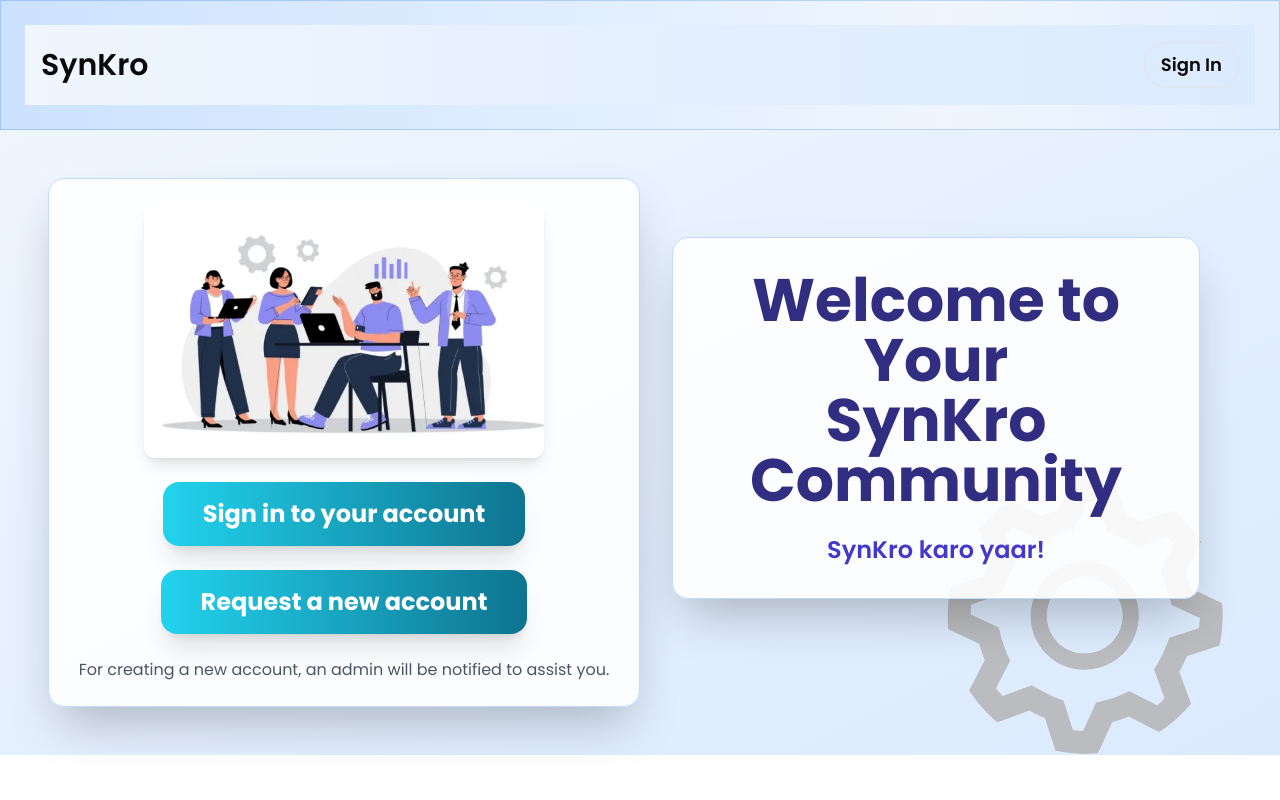
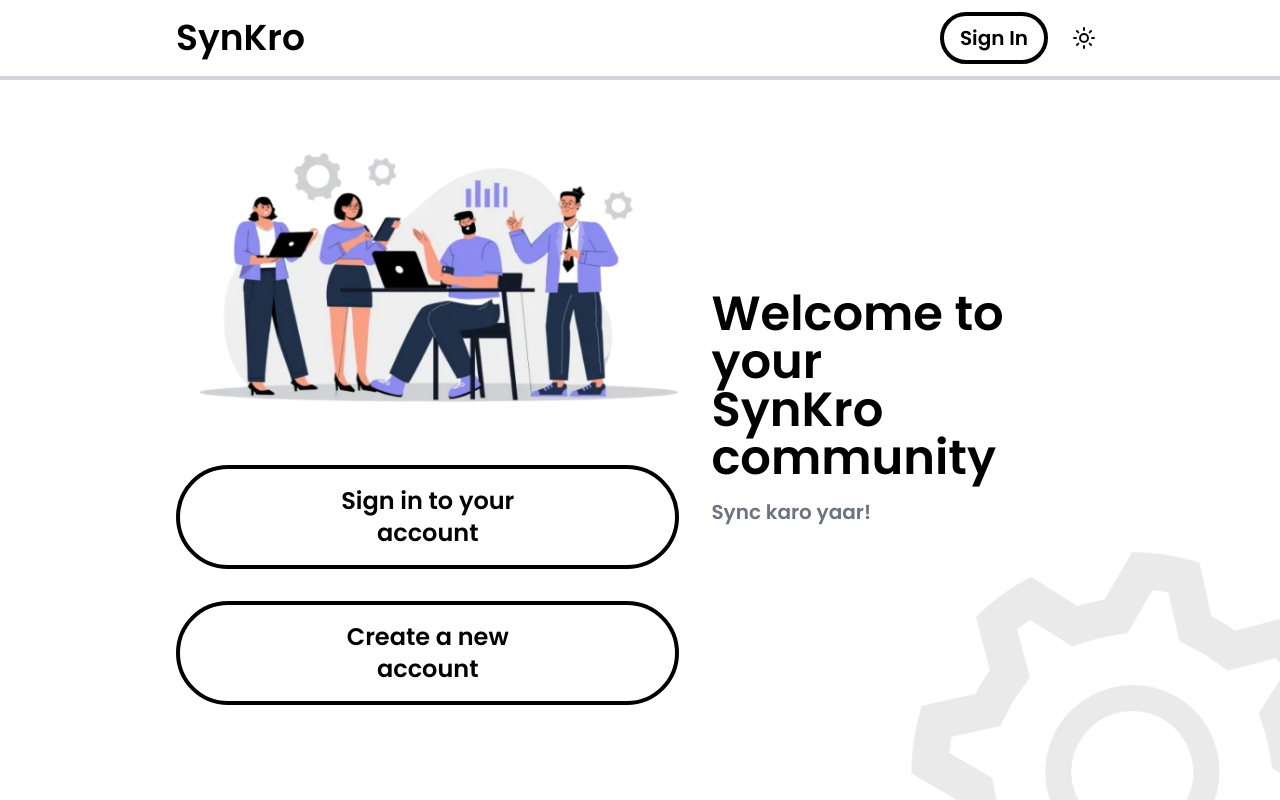
Before and after one commit to PranayVasoya/SynKro, a Next.js app: page / in a window 1280 px wide. Built offline with nearby package versions, Linux system fonts and the light colour scheme.

Commit message:
Home Page redesigned + bug fixes

```diff
--- a/src/app/leaderboard/page.tsx
+++ b/src/app/leaderboard/page.tsx
@@ -84,7 +84,7 @@ const Leaderboard = () => {
             initial={{ opacity: 0 }}
             animate={{ opacity: 1 }}
             transition={{ duration: 0.5 }}
-            className="mb-10 grid grid-cols-3 gap-6"
+            className="mb-10 grid grid-rows-3 gap-6"
           >
             {topThree.map((user, index) => (
               <motion.div
--- a/src/app/page.tsx
+++ b/src/app/page.tsx
@@ -1,144 +1,71 @@
 "use client";
 
+import Navbar from "@components/Navbar";
 import Image from "next/image";
-import Link from 'next/link';
-import Navbar from "@components/Navbar";
+import Link from "next/link";
 import { motion } from "framer-motion";
 
 export default function Home() {
   return (
-    <div className="flex flex-col items-center w-full min-h-screen overflow-hidden bg-white">
-      {/* Top Section with Navbar */}
-      <motion.div
-        initial={{ opacity: 0, y: -50 }}
-        animate={{ opacity: 1, y: 0, backgroundPosition: "200% 0" }}
-        transition={{
-          opacity: { duration: 0.7 },
-          y: { duration: 0.7 },
-          backgroundPosition: { duration: 4, repeat: Infinity, repeatType: "reverse", ease: "linear" }
-        }}
-        className="w-full p-6 bg-gradient-to-r from-blue-50 via-blue-200 to-blue-50 dark:from-card dark:via-muted dark:to-card shadow-lg relative"
-        style={{
-          backgroundSize: "200% 100%",
-          border: "1px solid rgba(59, 130, 246, 0.3)",
-          boxShadow: "0 0 15px rgba(59, 130, 246, 0.5)",
-        }}
-      >
+    <div className="bg-white dark:bg-gray-900">
+      <div className="relative bg-white dark:bg-customDarkGray w-screen min-h-screen overflow-hidden">
         <Navbar />
-      </motion.div>
 
-      {/* Main Section */}
-      <div className="flex flex-col md:flex-row w-full min-h-[70vh] p-8 md:p-12 relative bg-gradient-to-br from-blue-50 to-blue-100 dark:from-card dark:to-muted">
-        {/* Left Section (Image and Buttons) */}
-        <motion.div
-          initial={{ opacity: 0, x: -100 }}
-          animate={{ opacity: 1, x: 0 }}
-          transition={{ duration: 0.7, delay: 0.2 }}
-          className="w-full md:w-1/2 flex flex-col items-center space-y-6 p-6 bg-white/90 dark:bg-gray-800/90 rounded-2xl shadow-2xl border border-blue-200 dark:border-gray-700"
-        >
-          <motion.div
-            initial={{ scale: 0.9, opacity: 0 }}
-            animate={{ scale: 1, opacity: 1 }}
-            transition={{ duration: 0.7, delay: 0.3 }}
-            className="w-full flex justify-center"
-          >
+        {/* Main Content */}
+        <div className="relative z-10 w-screen flex flex-col-reverse gap-8 lg:flex-row justify-between items-center px-8 py-8 lg:px-44">
+          <div className="flex flex-col items-center gap-y-4 lg:gap-y-8">
             <Image
-              src="/people.jpg"
+              src="/people.png"
               alt="group"
-              width={400}
-              height={400}
-              className="max-w-full h-auto rounded-xl shadow-lg"
+              width={600}
+              height={600}
+              className="max-w-full h-auto"
             />
-          </motion.div>
-
-          <motion.div
-            initial={{ y: 50, opacity: 0 }}
-            animate={{ y: 0, opacity: 1 }}
-            transition={{ duration: 0.7, delay: 0.4 }}
-          >
             <Link href="/signin">
               <motion.button
-                whileHover={{ scale: 1.1, boxShadow: "0 0 20px rgba(34, 211, 238, 0.7)" }}
+                whileHover={{ backgroundColor: "#8c8bf1", color: "#ffffff" }}
                 whileTap={{ scale: 0.95 }}
-                className="w-full md:w-auto text-center py-4 px-10 bg-gradient-to-r from-cyan-400 to-cyan-700 dark:from-cyan-500 dark:to-cyan-800 text-white rounded-2xl shadow-xl hover:bg-cyan-600 dark:hover:bg-cyan-700 transition-all duration-300 font-extrabold text-2xl"
+                className="px-10 lg:px-32 py-4 text-xl lg:text-2xl text-black dark:text-white font-semibold border-4 border-black dark:border-white rounded-full"
               >
                 Sign in to your account
               </motion.button>
             </Link>
-          </motion.div>
-
-          <motion.div
-            initial={{ y: 50, opacity: 0 }}
-            animate={{ y: 0, opacity: 1 }}
-            transition={{ duration: 0.7, delay: 0.5 }}
-          >
             <Link href="/signup">
               <motion.button
-                whileHover={{ scale: 1.1, boxShadow: "0 0 20px rgba(34, 211, 238, 0.7)" }}
+                whileHover={{ backgroundColor: "#8c8bf1", color: "#ffffff" }}
                 whileTap={{ scale: 0.95 }}
-                className="w-full md:w-auto text-center py-4 px-10 bg-gradient-to-r from-cyan-400 to-cyan-700 dark:from-cyan-500 dark:to-cyan-800 text-white rounded-2xl shadow-xl hover:bg-cyan-600 dark:hover:bg-cyan-700 transition-all duration-300 font-extrabold text-2xl"
+                className="px-10 lg:px-32 py-4 text-xl lg:text-2xl text-black dark:text-white font-semibold border-4 border-black dark:border-white rounded-full"
               >
-                Request a new account
+                Create a new account
               </motion.button>
             </Link>
-          </motion.div>
+          </div>
 
-          <motion.p
-            initial={{ y: 50, opacity: 0 }}
-            animate={{ y: 0, opacity: 1 }}
-            transition={{ duration: 0.7, delay: 0.6 }}
-            className="text-base text-gray-600 dark:text-gray-300 font-medium text-center mt-4"
-          >
-            For creating a new account, an admin will be notified to assist you.
-          </motion.p>
-        </motion.div>
+          <div className="flex flex-col items-center lg:items-start gap-y-4">
+            <p className="text-4xl text-center lg:text-start lg:text-5xl font-semibold text-black dark:text-white">
+              Welcome to your
+              <br />
+              SynKro community
+            </p>
+            <p className="text-xl font-semibold text-gray-500 dark:text-gray-400">
+              Sync karo yaar!
+            </p>
+          </div>
+        </div>
 
-        {/* Right Section (Hero Text and Gear) */}
-        <motion.div
-          initial={{ opacity: 0, x: 100 }}
-          animate={{ opacity: 1, x: 0 }}
-          transition={{ duration: 0.7, delay: 0.2 }}
-          className="w-full md:w-1/2 flex flex-col items-center justify-center text-center p-8 relative"
-        >
-          <motion.div
-            initial={{ scale: 0.95, opacity: 0 }}
-            animate={{ scale: 1, opacity: 1 }}
-            transition={{ duration: 0.7, delay: 0.3 }}
-            className="bg-white/90 dark:bg-gray-800/90 p-8 rounded-2xl shadow-2xl border border-blue-200 dark:border-gray-700 mt-[-30px] md:mt-[-50px] z-10"
-          >
-            <h1 className="text-4xl md:text-5xl lg:text-6xl font-extrabold text-indigo-900 dark:text-white leading-tight">
-              Welcome to Your <br /> SynKro Community
-            </h1>
-            <motion.p
-              initial={{ y: 20, opacity: 0 }}
-              animate={{ y: 0, opacity: 1 }}
-              transition={{ duration: 0.7, delay: 0.4 }}
-              className="text-2xl font-semibold text-indigo-700 dark:text-indigo-300 mt-6"
-            >
-              SynKro karo yaar!
-            </motion.p>
-          </motion.div>
-
-          {/* Gear Icon */}
-          <motion.div
-            initial={{ opacity: 0, scale: 0.8 }}
-            animate={{ opacity: 1, scale: [1, 1.1, 1], rotate: 360 }}
-            transition={{ duration: 2, repeat: Infinity, ease: "easeInOut" }}
-            className="absolute sm:bottom-[-40px] md:bottom-[-120px] lg:bottom-[-160px] bottom-[-20px] left-1/2 transform -translate-x-1/2 max-[425px]:bottom-[-40px] max-[375px]:bottom-[-80px] z-0"
-          >
+        {/* Gear Image as Background Element */}
         <Image
           src="/gear.png"
           alt="gear"
-              width={250}
-              height={250}
-              className="sm:w-[400px] sm:h-[300px] md:w-[400px] md:h-[400px] lg:w-[500px] lg:h-[500px] object-contain drop-shadow-2xl"
+          width={500}
+          height={500}
+          className="absolute bottom-[-225px] right-[-100px] opacity-40 pointer-events-none select-none z-0"
           style={{
-                filter: "grayscale(100%) brightness(80%)"
+            filter: "grayscale(100%) brightness(90%)",
           }}
         />
-          </motion.div>
-        </motion.div>
       </div>
+      <div className="bg-customPurple dark:bg-purple-800"></div>
     </div>
   );
 }
--- a/src/components/Navbar.tsx
+++ b/src/components/Navbar.tsx
@@ -1,26 +1,31 @@
 "use client";
 
 import Link from "next/link";
-import { usePathname } from "next/navigation";
+import { useTheme } from "../app/theme-context";
+import { Sun } from "lucide-react";
 
 const Navbar = () => {
-    const pathname = usePathname();
+  const { toggleTheme } = useTheme();
+
   return (
-        <div className="flex flex-col items-center w-full overflow-hidden">
-            <div className="flex justify-center items-center w-full h-[10vh] bg-gradient-to-r from-blue-50 to-blue-100 dark:from-card dark:to-muted shadow-md">
-                <div className="flex justify-between items-center w-full max-w-7xl px-4">
-                    <div className="flex items-center">
-                        <Link href="/" className="text-foreground text-2xl md:text-3xl font-semibold">
+    <div className="bg-white dark:bg-customDarkGray w-screen px-6 lg:px-44 py-3 flex flex-row justify-between items-center border-b-4 border-gray-300 dark:border-customMediumGray">
+      <Link
+        href="/"
+        className="font-semibold text-4xl text-black dark:text-white"
+      >
         SynKro
       </Link>
-                    </div>
-                    {/* Sign In Button (Hidden on /signin page) */}
-                    {pathname !== "/signin" && (
-                        <Link href="/signin" className="text-foreground text-sm md:text-lg font-semibold border border-border px-4 py-2 rounded-full hover:bg-blue-200 dark:hover:bg-gray-700 transition-all duration-300">
+      <div className="flex flex-row items-center">
+        <Link
+          href="/signin"
+          className="font-semibold text-xl border-4 rounded-full border-black dark:border-white px-4 py-2 text-black dark:text-white"
+        >
           Sign In
         </Link>
-                    )}
-                </div>
+        <button
+          onClick={() => toggleTheme()}
+          className="ml-4 p-2 rounded-full bg-transparent transition-colors"
+        ><Sun /></button>
       </div>
     </div>
   );
--- a/tailwind.config.ts
+++ b/tailwind.config.ts
@@ -10,6 +10,9 @@ export default {
   theme: {
   	extend: {
   		colors: {
+			customPurple: '#8c8bf1',
+			customDarkGray: '#2d2d2d',
+			customMediumGray: '#4d4d4d',
   			background: 'hsl(var(--background))',
   			foreground: 'hsl(var(--foreground))',
   			card: {
```
Also changed, not shown: public/people.png (added). Lines whose indentation alone changed are shown as unchanged.
